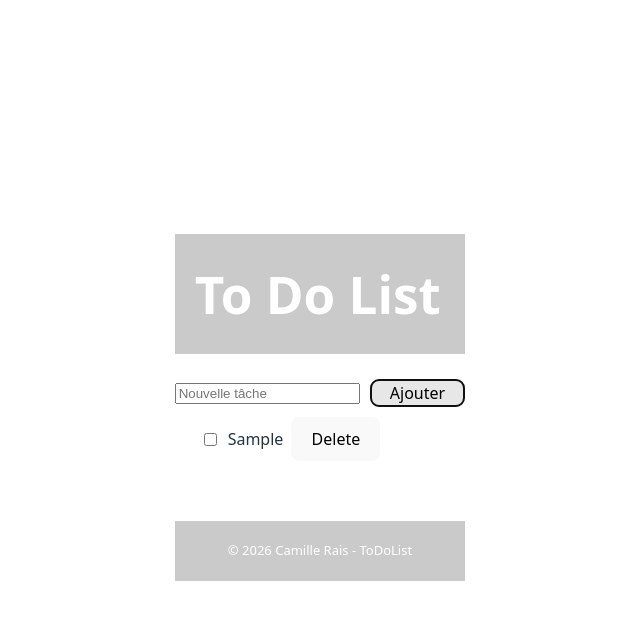
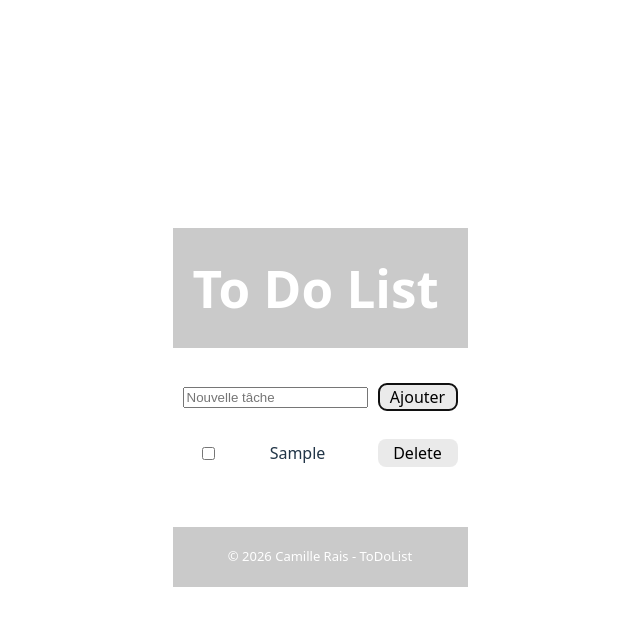
Before and after one commit to hellokimmydream/ToDoList_App, a Vue app in the folder vite-project/: page / in a window 1280 px wide. Both pictures are taken after typing "Sample" into the empty fields and a click on the button "Ajouter". Shown: the top 626 px of the page, without its empty margins (320-960 px from the left). Built offline with nearby package versions, Linux system fonts and the light colour scheme.

Commit message:
feat(supression de tache)
Les taches ajouter peuvent être supprimées en respectant le local storage. les taches reste supprimées apres le rechargement de la page

```diff
--- a/vite-project/src/App.vue
+++ b/vite-project/src/App.vue
@@ -23,8 +23,8 @@ function saveTodos() {
 }
 
 // pour le btn delete de chaque todo
-function deleteTodo(id) {
-  todos.value = todos.value.filter((todo) => todo.id !== id);
+function deleteTodo(index) {
+  todos.value.splice(index, 1);
 }
 </script>
 
@@ -32,9 +32,7 @@ function deleteTodo(id) {
   <Header></Header>
   <Home>
     <ListToDo>
-      <CreateToDo>
-        <!-- <button @click="saveTodos">TEST SAVE</button> -->
-      </CreateToDo>
+      <CreateToDo> </CreateToDo>
     </ListToDo>
   </Home>
   <Footer></Footer>
--- a/vite-project/src/components/CreateToDo.vue
+++ b/vite-project/src/components/CreateToDo.vue
@@ -10,12 +10,13 @@
 <script setup>
 import { ref } from "vue";
 
-const emitAddTodo = defineEmits(["addTodo"]);
+const emit = defineEmits(["addTodo"]);
 const newTodo = ref("");
 
 function soumettreToDo() {
-  if (newTodo.value.trim() !== "") {
-    emitAddTodo("addTodo", newTodo.value);
+  const value = newTodo.value.trim();
+  if (value !== "") {
+    emit("addTodo", value);
     newTodo.value = "";
   }
 }
@@ -28,12 +29,13 @@ function soumettreToDo() {
 
 .btnAdd {
   margin-left: 10px;
-  background-color: #e7e7e7;
+  background-color: #e2e2e2b6;
   max-height: 28px;
   display: flex;
   text-align: center;
   align-items: center;
   justify-content: center;
+  width: 80px;
 }
 
 .formNewTache {
@@ -41,5 +43,6 @@ function soumettreToDo() {
   display: flex;
   justify-content: center;
   align-items: center;
+  padding: 10px;
 }
 </style>
--- a/vite-project/src/components/ListToDo.vue
+++ b/vite-project/src/components/ListToDo.vue
@@ -1,14 +1,14 @@
 <!--html dans template , condition , boucle , evenement-->
 <template>
   <ul>
-    <li v-for="(todo, index) in todos" v-bind:key="todo.id">
+    <li v-for="todo in todos" v-bind:key="todo.id">
       <input type="checkbox" v-model="todo.done" />
       <span
         v-bind:style="{ textDecoration: todo.done ? 'line-through' : 'none' }"
       >
         {{ todo.text }}</span
       >
-      <button class="btnDelete" @click="removeTask(index)">Delete</button>
+      <button class="btnDelete" @click="removeTask(todo.id)">Delete</button>
     </li>
   </ul>
 </template>
@@ -21,8 +21,8 @@ const props = defineProps({
 
 const emit = defineEmits(["removeTodo"]);
 
-function removeTask(index) {
-  emit("removeTodo", index);
+function removeTask(id) {
+  emit("removeTodo", id);
 }
 </script>
 
@@ -36,14 +36,19 @@ ul {
 li {
   display: flex;
   align-items: center;
-  justify-content: left;
+  justify-content: space-between;
   margin-left: 15px;
   gap: 8px;
+  margin-top: 8px;
 }
 
 .btnDelete {
+  background-color: #e2e2e2b6;
+  max-height: 28px;
   display: flex;
-  justify-content: right;
-  justify-items: right;
+  text-align: center;
+  align-items: center;
+  justify-content: center;
+  width: 80px;
 }
 </style>
--- a/vite-project/src/views/Home.vue
+++ b/vite-project/src/views/Home.vue
@@ -1,10 +1,35 @@
 <script setup>
-import { ref } from "vue";
+import { ref, onMounted, watch } from "vue";
 import ListToDo from "../components/ListToDo.vue";
 import CreateToDo from "../components/CreateToDo.vue";
 
+const STORAGE_KEY = "todos";
 const todos = ref([]);
 
+// 1)charger depuis le localStorage au chargement
+onMounted(() => {
+  const stored = localStorage.getItem(STORAGE_KEY);
+  if (stored) {
+    try {
+      todos.value = JSON.parse(stored);
+    } catch (e) {
+      // pour repartir propre
+      todos.value = [];
+      localStorage.removeItem(STORAGE_KEY);
+    }
+  }
+});
+
+// 2)sauvegarder automatiquement à chaque changement de add/delete/done
+watch(
+  todos,
+  (newTodos) => {
+    localStorage.setItem(STORAGE_KEY, JSON.stringify(newTodos));
+  },
+  { deep: true },
+);
+
+// ajouter
 function addTodo(todoText) {
   todos.value.push({
     id: Date.now(),
@@ -12,11 +37,16 @@ function addTodo(todoText) {
     done: false,
   });
 }
+
+//supprimer
+function deleteTodo(id) {
+  todos.value = todos.value.filter((todo) => todo.id !== id);
+}
 </script>
 
 <template>
-  <CreateToDo @add-todo="addTodo"></CreateToDo>
-  <ListToDo v-bind:todos="todos"></ListToDo>
+  <CreateToDo @addTodo="addTodo" />
+  <ListToDo :todos="todos" @removeTodo="deleteTodo" />
 </template>
 
 <style scoped>
```
